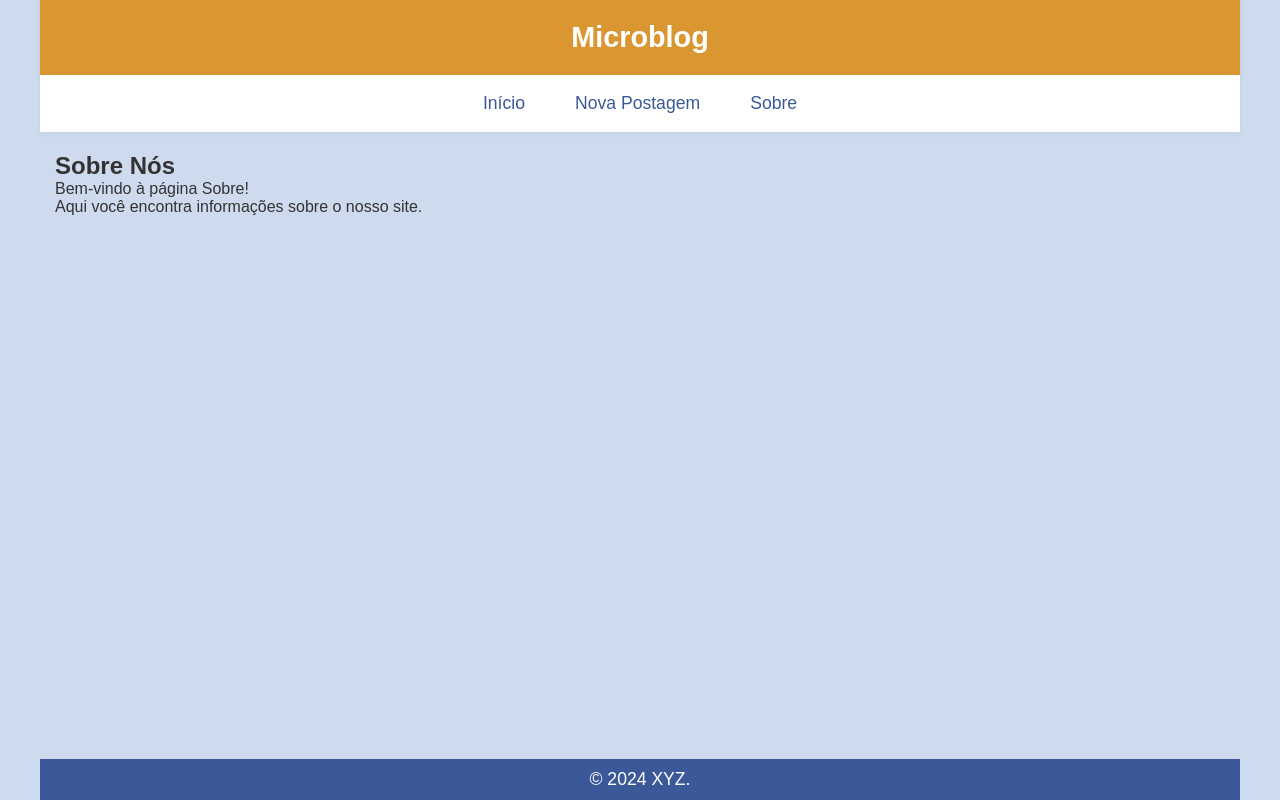
After one commit to Clayton-Dias/microblog_djanjo, a Django app: page /about/ in a window 1280 px wide. The commit adds this page. Run offline with Django 5.2, Linux system fonts and the light colour scheme.

Commit message:
2024-11-13
- Continuação da aula pratica com Djanjo

```diff
--- a/microblog/blog/admin.py
+++ b/microblog/blog/admin.py
@@ -6,6 +6,6 @@ from .models import Postagem
 
 @admin.register(Postagem)
 class PostagemAdmin(admin.ModelAdmin):
-    list_display = ('id', 'data', 'imagem', 'conteudo', 'status', 'data_expiracao')
+    list_display = ('id', 'data', 'title','imagem', 'conteudo', 'status', 'data_expiracao')
     search_fields = ('conteudo', 'data')
-    list_filter=('data',)
+    list_filter=('data','data_expiracao','status')
--- a/microblog/blog/static/blog/css/_layout.css
+++ b/microblog/blog/static/blog/css/_layout.css
@@ -1,252 +1,257 @@
 /* Reset básico */
 * {
-    margin: 0;
-    padding: 0;
-    box-sizing: border-box;
+    margin: 0;               /* Remove a margem padrão de todos os elementos */
+    padding: 0;              /* Remove o padding padrão de todos os elementos */
+    box-sizing: border-box;  /* Inclui o padding e a borda no cálculo da largura e altura dos elementos */
 }
 
 /* Estilos globais */
 body {
-    font-family: 'Arial', sans-serif;
-    background-color: #f4f7fc;
-    color: #333;
-    margin: 0;
-    padding: 0;
-    display: flex;
-    flex-direction: column;
-    min-height: 100vh;
+    font-family: 'Arial', sans-serif;    /* Define a fonte básica do corpo */
+    background-color: #cedaee;           /* Define a cor de fundo do corpo */
+    color: #333;                         /* Define a cor do texto */
+    margin: 0;                           /* Remove a margem padrão do body */
+    padding: 0;                          /* Remove o padding do body */
+    display: flex;                       /* Usa flexbox para o layout */
+    flex-direction: column;              /* Organiza os elementos de forma vertical */
+    min-height: 100vh;                   /* Garante que o body ocupe pelo menos a altura total da tela */
 }
 
 a {
-    text-decoration: none;
-    color: inherit;
+    text-decoration: none;  /* Remove o sublinhado padrão dos links */
+    color: inherit;         /* Faz com que a cor do link herde a cor do elemento pai */
 }
 
 /* Estilo do header */
 header {
-    background-color: #3b5998;
-    color: white;
-    padding: 20px;
-    text-align: center;
-    box-shadow: 0 2px 5px rgba(0, 0, 0, 0.1);
+    background-color: #da9631;     /* Cor de fundo do header */
+    color: white;                  /* Cor do texto do header */
+    padding: 1.3rem;               /* Espaçamento interno do header */
+    text-align: center;            /* Centraliza o texto */
+    box-shadow: 0 2px 5px rgba(0, 0, 0, 0.1);  /* Adiciona sombra suave ao redor do header */
 }
 
 header h1 {
-    font-size: 1.8rem;
-    margin: 0;
+    font-size: 1.8rem;     /* Tamanho da fonte do título */
+    margin: 0;             /* Remove a margem do título */
 }
 
 /* Navegação */
 nav {
-    background-color: #fff;
-    display: flex;
-    justify-content: center;
-    gap: 15px;
-    padding: 10px 0;
-    box-shadow: 0 2px 5px rgba(0, 0, 0, 0.05);
+    background-color: #fff;  /* Cor de fundo da barra de navegação */
+    display: flex;            /* Usa flexbox para alinhar os itens */
+    justify-content: center;  /* Alinha os itens horizontalmente ao centro */
+    gap: 1rem;               /* Espaçamento entre os itens de navegação */
+    padding: 10px 0;         /* Espaçamento superior e inferior */
+    box-shadow: 0 2px 5px rgba(0, 0, 0, 0.05);  /* Adiciona sombra suave à barra de navegação */
 }
 
 nav a {
-    font-size: 1.1rem;
-    color: #3b5998;
-    padding: 8px 15px;
-    border-radius: 5px;
-    transition: background-color 0.3s ease, color 0.3s ease;
+    font-size: 1.1rem;        /* Tamanho da fonte dos links */
+    color: #3b5998;           /* Cor do texto dos links */
+    padding: 8px 15px;        /* Espaçamento interno dos links */
+    border-radius: 5px;       /* Borda arredondada para os links */
+    transition: background-color 0.3s ease, color 0.3s ease;  /* Efeito suave de transição */
 }
 
 nav a:hover {
-    background-color: #3b5998;
-    color: white;
+    background-color: #3b5998;  /* Altera o fundo quando o mouse passa sobre o link */
+    color: white;                /* Altera a cor do texto para branco */
 }
 
 /* Main content */
 main {
-    width: 100%;
-    max-width: 1200px;
-    margin: 20px auto;
-    padding: 0 15px;
-    flex: 1;
+    width: 100%;              /* O conteúdo principal ocupa 100% da largura */
+    max-width: 1200px;        /* Limita a largura máxima a 1200px */
+    margin: 20px auto;        /* Espaçamento automático nas laterais para centralizar */
+    padding: 0 15px;          /* Espaçamento lateral */
+    flex: 1;                  /* Faz com que o main ocupe o espaço restante disponível */
 }
 
 /* Seção das postagens */
 .postagens {
-    display: grid;
-    gap: 20px;
-    grid-template-columns: 1fr;
+    display: grid;                /* Usa grid layout para as postagens */
+    gap: 20px;                    /* Espaçamento entre as postagens */
+    grid-template-columns: 1fr;   /* Define que o grid deve ter uma coluna por padrão */
 }
 
 .postagem {
-    background-color: white;
-    border-radius: 10px;
-    padding: 15px;
-    box-shadow: 0 2px 10px rgba(0, 0, 0, 0.05);
-    transition: transform 0.3s ease, box-shadow 0.3s ease;
+    background-color: white;     /* Cor de fundo das postagens */
+    border-radius: 10px;         /* Bordas arredondadas */
+    padding: 15px;               /* Espaçamento interno das postagens */
+    box-shadow: 0 2px 10px rgba(0, 0, 0, 0.05);  /* Sombra suave nas postagens */
+    transition: transform 0.3s ease, box-shadow 0.3s ease;  /* Efeito de transição suave */
 }
 
 .postagem:hover {
-    transform: translateY(-5px);
-    box-shadow: 0 5px 15px rgba(0, 0, 0, 0.1);
+    transform: translateY(-5px);  /* Efeito de elevação ao passar o mouse */
+    box-shadow: 0 5px 15px rgba(0, 0, 0, 0.1);  /* Sombra mais forte quando a postagem é "hovered" */
 }
 
 .postagem p {
-    font-size: 1rem;
-    line-height: 1.5;
-    color: #555;
+    font-size: 1rem;     /* Tamanho da fonte do conteúdo */
+    line-height: 1.5;    /* Espaçamento entre as linhas */
+    color: #555;         /* Cor do texto */
 }
 
 .postagem img {
-    max-width: 100%;
-    border-radius: 8px;
-    margin-top: 10px;
+    max-width: 100%;      /* Faz com que a imagem não ultrapasse o tamanho do container */
+    border-radius: 8px;   /* Bordas arredondadas na imagem */
+    margin-top: 10px;     /* Espaçamento acima da imagem */
 }
 
 hr {
-    margin: 10px 0;
-    border: 0;
-    border-top: 1px solid #ccc;
+    margin: 10px 0;        /* Espaçamento superior e inferior */
+    border: 0;             /* Remove a borda padrão */
+    border-top: 1px solid #ccc;  /* Adiciona uma linha horizontal */
 }
 
 /* Formulário de Nova Postagem */
 form {
-    background-color: #fff;
-    padding: 20px;
-    border-radius: 10px;
-    width: 100%;
-    max-width: 600px;
-    margin: 20px auto;
-    box-shadow: 0 2px 10px rgba(0, 0, 0, 0.1);
+    background-color: #fff;        /* Cor de fundo do formulário */
+    padding: 20px;                 /* Espaçamento interno */
+    border-radius: 10px;           /* Bordas arredondadas */
+    width: 100%;                   /* O formulário ocupa 100% da largura */
+    max-width: 600px;              /* Limita a largura máxima */
+    margin: 20px auto;             /* Centraliza o formulário */
+    box-shadow: 0 2px 10px rgba(0, 0, 0, 0.1);  /* Sombra suave */
 }
 
 form input,
 form textarea,
 form button {
-    width: 100%;
-    padding: 12px;
-    margin-bottom: 15px;
-    border: 1px solid #ddd;
-    border-radius: 8px;
-    font-size: 1rem;
-    color: #333;
+    width: 100%;               /* Cada campo ocupa 100% da largura do formulário */
+    padding: 1rem;             /* Espaçamento interno */
+    margin-bottom: 15px;       /* Espaçamento inferior */
+    border: 1px solid #ddd;    /* Borda cinza clara */
+    border-radius: 8px;        /* Bordas arredondadas */
+    font-size: 1rem;           /* Tamanho da fonte */
+    color: #333;               /* Cor do texto */
 }
 
 form button {
-    background-color: #3b5998;
-    color: white;
-    font-weight: bold;
-    border: none;
-    cursor: pointer;
-    transition: background-color 0.3s;
+    background-color: #3b5998;  /* Cor de fundo do botão */
+    color: white;                /* Cor do texto do botão */
+    font-weight: bold;           /* Fonte em negrito */
+    border: none;                /* Remove a borda padrão */
+    cursor: pointer;            /* Cursor de mão ao passar sobre o botão */
+    transition: background-color 0.3s;  /* Efeito de transição no fundo */
 }
 
 form button:hover {
-    background-color: #2d4373;
+    background-color: #6fa4c7;  /* Altera a cor de fundo ao passar o mouse */
 }
 
 /* Botão Voltar */
 button a {
-    color: #3b5998;
-    font-size: 1rem;
-    text-decoration: none;
+    color: #3b5998;            /* Cor do link dentro do botão */
+    font-size: 1rem;            /* Tamanho da fonte do link */
+    text-decoration: none;      /* Remove o sublinhado do link */
 }
 
 button a:hover {
-    text-decoration: underline;
+    text-decoration: underline; /* Adiciona sublinhado ao passar o mouse */
 }
 
 /* Footer */
 footer {
-    background-color: #3b5998;
-    color: white;
-    padding: 10px 0;
-    text-align: center;
+    background-color: #3b5998;  /* Cor de fundo do rodapé */
+    color: white;                /* Cor do texto do rodapé */
+    padding: 10px 0;             /* Espaçamento superior e inferior */
+    text-align: center;          /* Centraliza o texto */
 }
 
 footer p {
-    font-size: 1rem;
+    font-size: 1rem;  /* Tamanho da fonte do rodapé */
+}
+
+/* Estilo de mensagens de erro */
+.errorlist {
+    color: red;  /* Define a cor das mensagens de erro como vermelha */
 }
 
 /* Estilos responsivos para dispositivos móveis */
 @media (max-width: 600px) {
     header h1 {
-        font-size: 1.5rem;
+        font-size: 1.5rem;  /* Diminui o tamanho do título no cabeçalho */
     }
 
     nav {
-        flex-direction: column;
-        align-items: center;
+        flex-direction: column;    /* Organiza os itens de navegação verticalmente */
+        align-items: center;       /* Centraliza os itens de navegação */
     }
 
     nav a {
-        font-size: 1rem;
-        padding: 10px;
+        font-size: 1rem;        /* Diminui o tamanho da fonte dos links */
+        padding: 10px;          /* Aumenta o padding para facilitar o toque */
     }
 
     .postagens {
-        grid-template-columns: 1fr;
+        grid-template-columns: 1fr;  /* Exibe as postagens em uma coluna */
     }
 
     .postagem {
-        padding: 12px;
+        padding: 12px;            /* Diminui o padding nas postagens */
     }
 
     form input,
     form textarea,
     form button {
-        font-size: 1rem;
+        font-size: 1rem;  /* Ajusta o tamanho da fonte para dispositivos móveis */
     }
 
     footer p {
-        font-size: 0.9rem;
+        font-size: 0.9rem;  /* Diminui o tamanho da fonte no rodapé */
     }
 }
 
 /* Estilos para tablets (600px a 1024px) */
 @media (min-width: 600px) and (max-width: 1024px) {
     .postagens {
-        grid-template-columns: 1fr 1fr;
+        grid-template-columns: 1fr 1fr;  /* Exibe as postagens em duas colunas */
     }
 
     .postagem {
-        padding: 15px;
+        padding: 15px;            /* Ajusta o padding nas postagens */
     }
 
     form input,
     form textarea,
     form button {
-        font-size: 1.1rem;
+        font-size: 1.1rem;  /* Ajusta o tamanho da fonte do formulário */
     }
 
     footer p {
-        font-size: 1rem;
+        font-size: 1rem;  /* Ajusta o tamanho da fonte no rodapé */
     }
 }
 
 /* Estilos para desktops (1024px ou maior) */
 @media (min-width: 1024px) {
     body {
-        max-width: 1200px;
-        margin: 0 auto;
+        max-width: 1200px;  /* Limita a largura máxima do corpo */
+        margin: 0 auto;     /* Centraliza o corpo na tela */
     }
 
     nav {
-        gap: 20px;
+        gap: 20px;  /* Aumenta o espaço entre os itens de navegação */
     }
 
     .postagens {
-        grid-template-columns: 1fr 1fr 1fr;
+        grid-template-columns: 1fr 1fr 1fr;  /* Exibe as postagens em três colunas */
     }
 
     .postagem {
-        padding: 20px;
+        padding: 20px;  /* Aumenta o padding nas postagens */
     }
 
     form input,
     form textarea,
     form button {
-        font-size: 1.2rem;
+        font-size: 1.2rem;  /* Aumenta o tamanho da fonte no formulário */
     }
 
     footer p {
-        font-size: 1.1rem;
+        font-size: 1.1rem;  /* Ajusta o tamanho da fonte no rodapé */
     }
 }
--- a/microblog/blog/templates/blog/_layout.html
+++ b/microblog/blog/templates/blog/_layout.html
@@ -11,12 +11,14 @@
 <body>
 
     <header>
-        <h1>Blog das postagens rapidinhas.</h1>
+        <h1>Microblog</h1>
+        <!--<img src="{% static 'blog/image/Microblog.jpg' %}" alt="Imagem do Blog">-->
     </header>
 
     <nav>
         <a href="/">Início</a>
         <a href="/new_post">Nova Postagem</a>
+        <a href="/about">Sobre</a>
     </nav>
 
     <main>
--- /dev/null
+++ b/microblog/blog/templates/blog/about.html
@@ -0,0 +1,9 @@
+{% extends 'blog/_layout.html' %}
+
+{% block content %}
+
+<h2>Sobre Nós</h2>
+<p>Bem-vindo à página Sobre!</p>
+<p>Aqui você encontra informações sobre o nosso site.</p>
+
+{% endblock %}
--- a/microblog/blog/templates/blog/index.html
+++ b/microblog/blog/templates/blog/index.html
@@ -5,12 +5,13 @@
 <div class="postagens">
     {% for postagem in postagens %}
     <div class="postagem">
-        <p><strong>{{ postagem.data }}</strong></p>
-        <p>{{ postagem.conteudo }}</p>
+        <p><strong>{{postagem.title}}</strong></p>
+        <p>{{ postagem.conteudo}}</p>
         {% if postagem.imagem %}
         <img src="{{ postagem.imagem.url }}" alt="Imagem da postagem">
         {% endif %}
         <hr>
+        <p><strong>{{ postagem.data }}</strong></p>
     </div>
     {% empty %}
     <p>Não há postagens para exibir no momento.</p>
--- a/microblog/blog/templates/blog/new_post.html
+++ b/microblog/blog/templates/blog/new_post.html
@@ -4,7 +4,7 @@
 
 <h1>Crie uma nova postagem.</h1>
 
-<form method="POST">
+<form method="POST" enctype="multipart/form-data" id="formNew">
     {% csrf_token %}
     {{ form.as_p }}
     <button type="submit">Salvar Postagem</button>
--- a/microblog/blog/templates/blog/success.html
+++ b/microblog/blog/templates/blog/success.html
@@ -1,7 +1,7 @@
-{% extends 'chat/_layout.html' %}
+{% extends 'blog/_layout.html' %}
 
 {% block content %}
 
-<h1>(☞ﾟヮﾟ)☞ Cadastro realizado com sucesso! ☜(ﾟヮﾟ☜)</h1>
+<h1>(☞ﾟヮﾟ)☞ Postagem realizado com sucesso! ☜(ﾟヮﾟ☜)</h1>
 
 {% endblock %}
--- a/microblog/blog/urls.py
+++ b/microblog/blog/urls.py
@@ -3,5 +3,7 @@ from . import views
 
 urlpatterns = [
     path('', views.index, name='index'),  # Define a página inicial
-    path('new_post/', views.new_post, name='new_post'),
+    path('new_post/', views.new_post, name='new_post'), # Página da nova postagem
+    path('about/', views.about, name='about'), # Página Sobre
+    path('sucess/', views.success, name='success')
 ]
--- a/microblog/blog/views.py
+++ b/microblog/blog/views.py
@@ -3,19 +3,31 @@ from django.http import HttpResponse
 from .models import Postagem
 from .forms import PostagemForm
 from django.utils import timezone
+from django.contrib import messages
 
-# Página inicial mostrando todas as postagens
+# Página inicial mostrando todas as postagens ativas
 def index(request):
+    # Filtra as postagens ativas e que não expiraram ainda (data_expiracao maior ou igual ao tempo atual)
     postagens = Postagem.objects.filter(data_expiracao__gte=timezone.now(), status='ativo')
+    # Renderiza a página inicial passando a lista de postagens como contexto
     return render(request, 'blog/index.html', {'postagens': postagens})
 
 # Página para criar uma nova postagem
 def new_post(request):
-    if request.method == 'POST':
-        form = PostagemForm(request.POST, request.FILES)
-        if form.is_valid():
-            form.save()
-            return redirect('index')
+    if request.method == 'POST':  # Se o método de requisição for POST (quando o formulário for enviado)
+        form = PostagemForm(request.POST, request.FILES)  # Cria o formulário com os dados do POST e arquivos enviados
+        if form.is_valid():  # Verifica se o formulário é válido (com as validações do formulário no modelo)
+            form.save()  # Salva a nova postagem no banco de dados
+            messages.success(request, 'Postagem criada com sucesso!')
+            return redirect('index')  # Redireciona para a página de sucesso (definida em success)
     else:
-        form = PostagemForm()
-    return render(request, 'blog/new_post.html', {'form': form})
+        form = PostagemForm()  # Se não for um POST, apenas cria um formulário vazio
+    return render(request, 'blog/new_post.html', {'form': form})  # Renderiza a página de criação de postagem com o formulário
+
+# Página sobre
+def about(request):
+    return render(request, 'blog/about.html')  # Renderiza a página 'about'
+
+# Página de sucesso após salvar a postagem
+def success(request):
+    return render(request, 'blog/success.html')  # Renderiza a página de sucesso (por exemplo, uma confirmação)
--- a/microblog/microblog/settings.py
+++ b/microblog/microblog/settings.py
@@ -11,6 +11,8 @@ https://docs.djangoproject.com/en/5.1/ref/settings/
 """
 
 from pathlib import Path
+import os
+
 
 # Build paths inside the project like this: BASE_DIR / 'subdir'.
 BASE_DIR = Path(__file__).resolve().parent.parent
@@ -117,6 +119,9 @@ USE_TZ = True
 # https://docs.djangoproject.com/en/5.1/howto/static-files/
 
 STATIC_URL = '/static/'
+STATICFILES_DIRS = [
+    os.path.join(BASE_DIR, 'static'),
+]
 
 # Default primary key field type
 # https://docs.djangoproject.com/en/5.1/ref/settings/#default-auto-field
```
Also changed, not shown: microblog/blog/forms.py (+16 -8 lines), microblog/blog/models.py (+96 -10 lines), microblog/blog/migrations/0002_alter_postagem_conteudo_alter_postagem_status.py (added), microblog/blog/migrations/0003_postagem_title.py (added), microblog/blog/migrations/0004_alter_postagem_imagem_alter_postagem_title.py (added), microblog/blog/migrations/0005_alter_postagem_conteudo_and_more.py (added), microblog/blog/migrations/0006_alter_postagem_conteudo_and_more.py (added), microblog/blog/static/blog/image/Microblog.jpg (added), microblog/blog/static/blog/image/microblog2.jpg (added).
